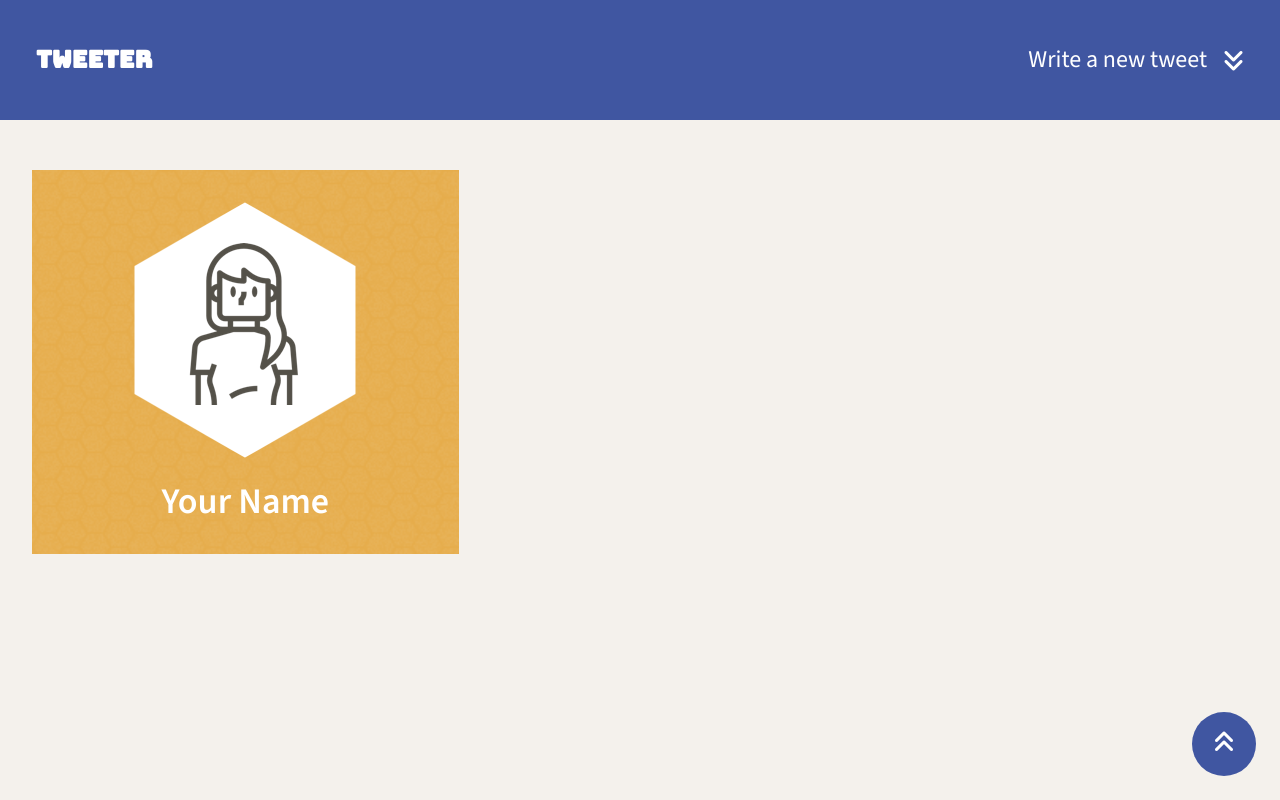
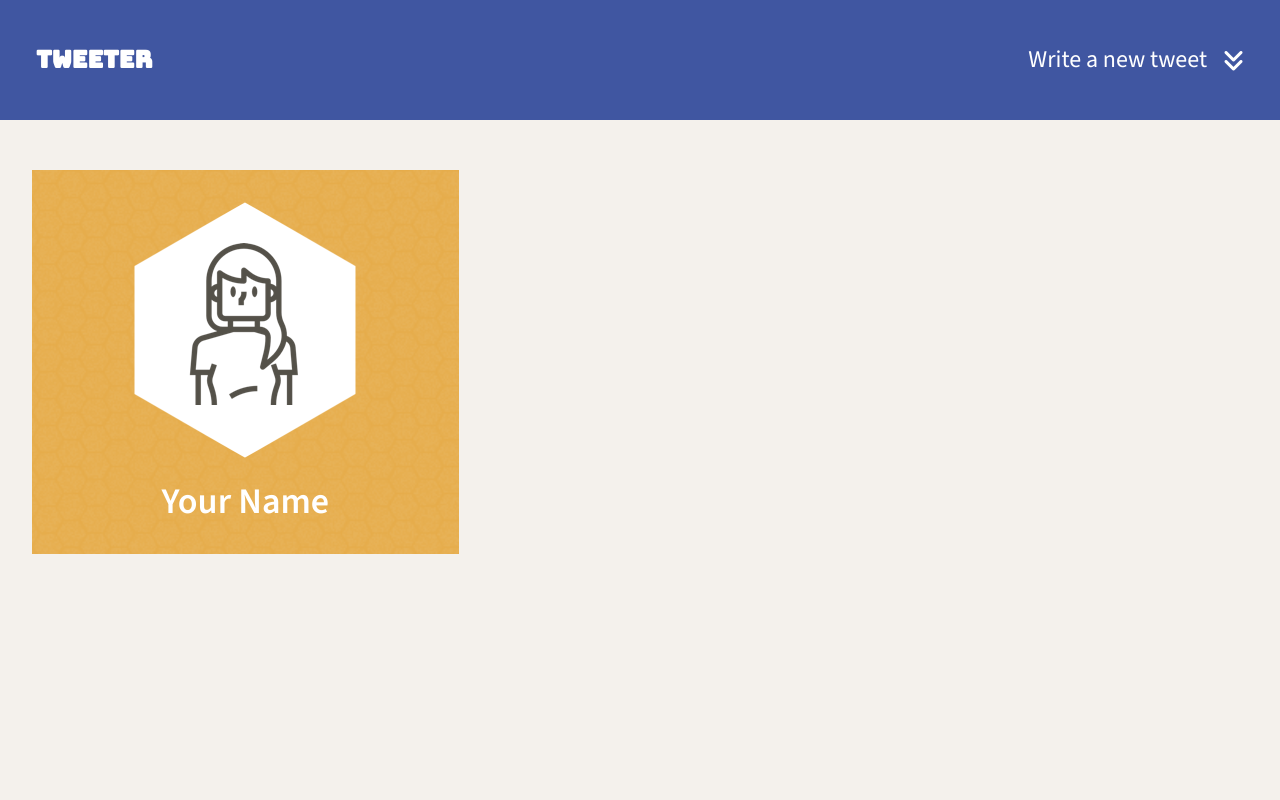
Before and after one commit to BronwenM/lhl-tweeter, a website: page public/index.html in a window 1280 px wide. Drawn offline with nearby package versions, Linux system fonts and the light colour scheme; no server answers.

Commit message:
removed scroll to top btn for now

```diff
--- a/public/index.html
+++ b/public/index.html
@@ -66,9 +66,9 @@
 
     <!-- Page-specific (main) content here -->
     <main class="container">
-      <button class="scroll-to-top" type="button">
+      <!--<button class="scroll-to-top" type="button">
         <i class="fa-solid fa-angles-up"></i>
-      </button>
+      </button>-->
       <section class="new-tweet">
         <h2>Compose Tweet</h2>
         <div class="tweet-warning">
--- a/public/scripts/client.js
+++ b/public/scripts/client.js
@@ -114,7 +114,7 @@ $(document).ready(function () {
 
   openCloseNewTweet(newTweetIsHidden);
 
-  $('.nav-cta').on('click', function () {
+  $('.nav-cta').on('click', function() {
     openCloseNewTweet(newTweetIsHidden);
 
     //this works but I find openCloseNewTweet looks better ¯\_(ツ)_/¯
```
